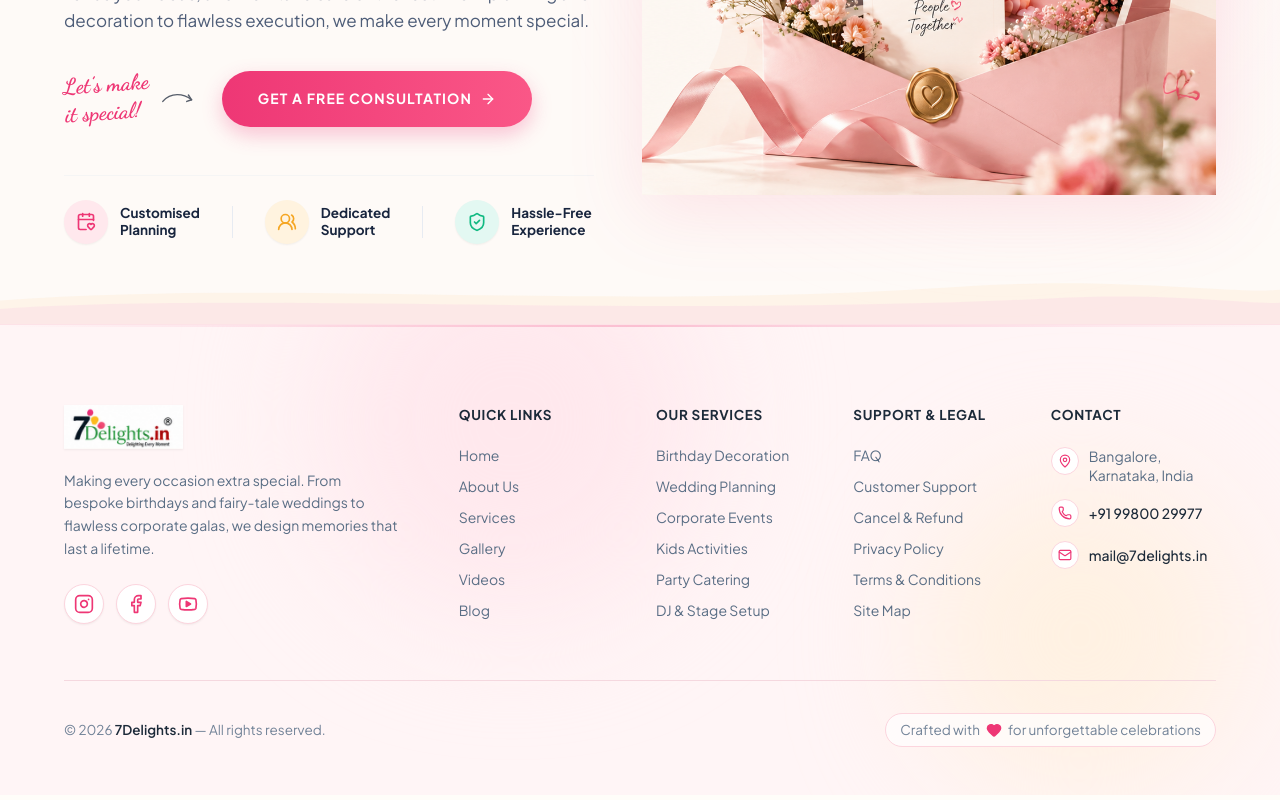
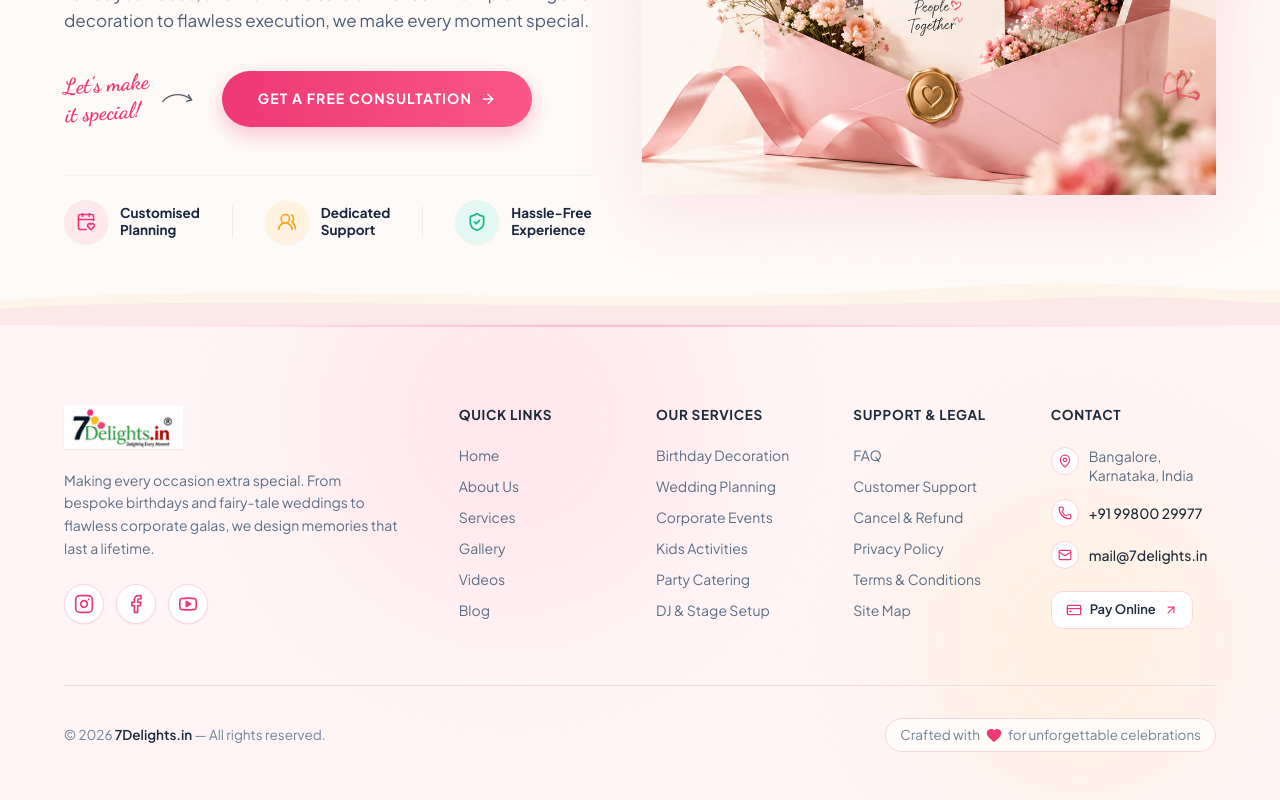
Before and after one commit to rameezwangde/7delights, a React (Vite) app: page / in a window 1280 px wide. Shown: the part 6694-7494 px from the top of the page. Built offline with nearby package versions, Linux system fonts and the light colour scheme; a web font is replaced by a local one.

Commit message:
feat: add Footer component with brand info, quick links, and contact details

```diff
--- a/src/components/Footer.jsx
+++ b/src/components/Footer.jsx
@@ -1,5 +1,5 @@
 import React from 'react';
-import { Phone, Mail, MapPin, Heart, ArrowUpRight, Sparkles } from 'lucide-react';
+import { Phone, Mail, MapPin, Heart, ArrowUpRight, Sparkles, CreditCard } from 'lucide-react';
 
 export default function Footer() {
   return (
@@ -113,7 +113,7 @@ export default function Footer() {
             </ul>
           </div>
 
-          {/* Column 5: Contact Info */}
+          {/* Column 5: Contact & Payment */}
           <div>
             <h4 className="text-[13.5px] font-bold tracking-wider uppercase text-[#1C2A39] mb-4 sm:mb-5 font-sans">
               Contact
@@ -137,6 +137,20 @@ export default function Footer() {
                 </div>
                 <a href="mailto:mail@7delights.in" className="hover:text-[#EE3775] transition-colors font-medium text-[#1C2A39]">mail@7delights.in</a>
               </div>
+
+              {/* Razorpay Online Payment Badge */}
+              <div className="pt-2">
+                <a
+                  href="https://razorpay.me/@7delights"
+                  target="_blank"
+                  rel="noopener noreferrer"
+                  className="group/pay inline-flex items-center space-x-2 px-3.5 py-2 rounded-xl bg-white border border-[#FCD5DE] hover:border-[#EE3775] text-[#1C2A39] hover:text-[#EE3775] transition-all duration-200 shadow-2xs hover:shadow-sm"
+                >
+                  <CreditCard className="w-4 h-4 text-[#EE3775]" />
+                  <span className="text-[13px] font-semibold">Pay Online</span>
+                  <ArrowUpRight className="w-3.5 h-3.5 text-[#EE3775] group-hover/pay:translate-x-0.5 group-hover/pay:-translate-y-0.5 transition-transform" />
+                </a>
+              </div>
             </div>
           </div>
 
```
